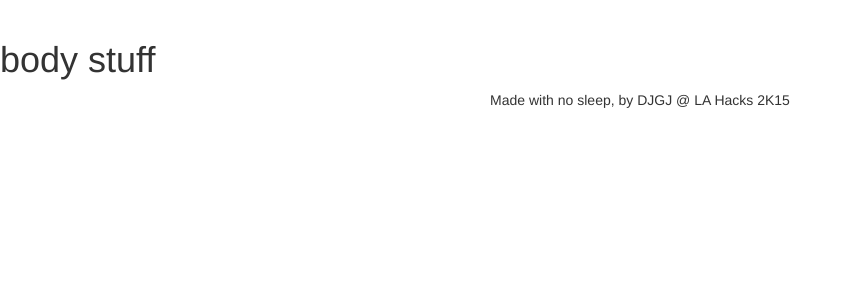
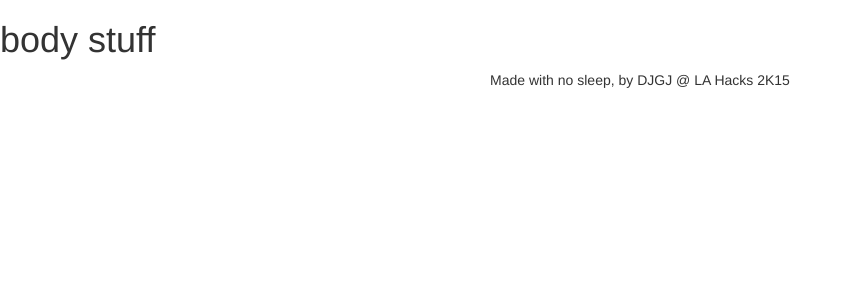
Before and after one commit to gautamg795/audiopod, a Flask app: page / in a window 1280 px wide. Shown: the top 300 px of the page, without its empty margins (0-851 px from the left). Run offline with Flask 2, Linux system fonts and the light colour scheme; some libraries are stand-ins or nearby versions.

Commit message:
got rid of padding

```diff
--- a/static/style.css
+++ b/static/style.css
@@ -1,8 +1,3 @@
-body {
-  padding-top: 20px;
-  padding-bottom: 20px;
-}
-
 @media (min-width: 768px) {
   .container {
     max-width: 730px;
@@ -18,10 +13,6 @@ body {
   text-align: center;
 }
 
-.row {
-	padding-bottom: 20px;
-}
-
 .search-results {
 	border-style: solid;
 	border-width: 5px;
```
